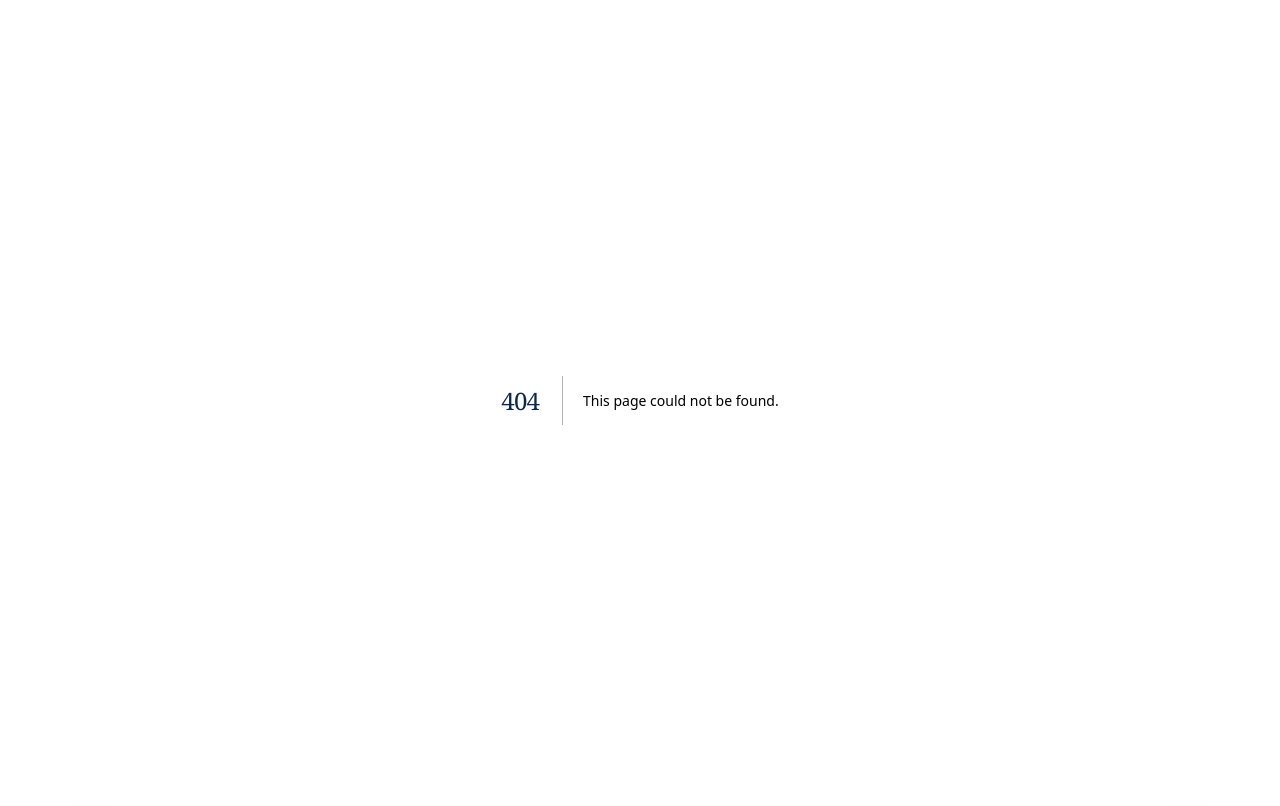
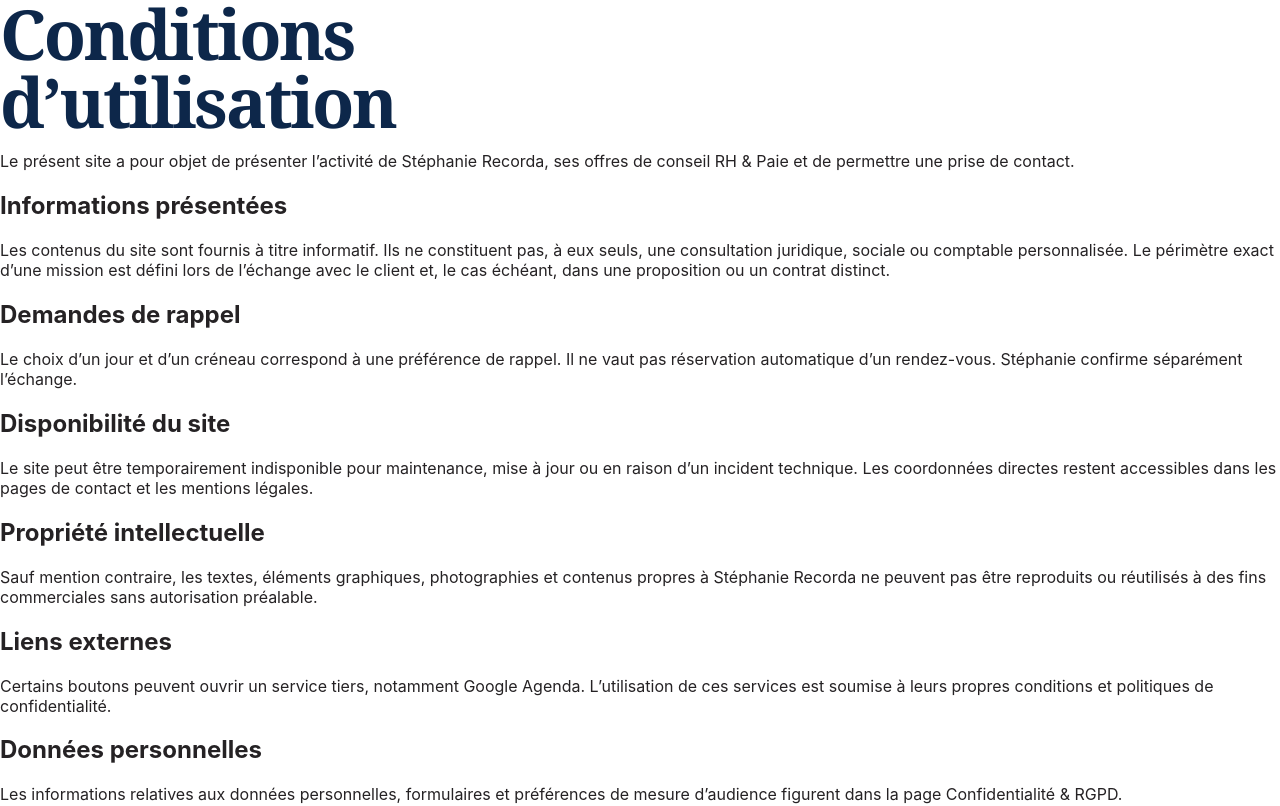
Before and after one commit to yum4nity-code/Site-stephanie, a Next.js app: page /conditions-utilisation in a window 1280 px wide. Before the commit this address had no page. Shown: the top 806 px of the page. Built offline with nearby package versions, Linux system fonts and the light colour scheme.

Commit message:
Add website terms of use page

```diff
--- /dev/null
+++ b/app/conditions-utilisation/page.tsx
@@ -0,0 +1,67 @@
+import type { Metadata } from "next";
+
+export const metadata: Metadata = {
+  title: "Conditions d’utilisation | Stéphanie Recorda",
+  description: "Conditions d’utilisation du site de Stéphanie Recorda — Conseil RH & Paie.",
+};
+
+export default function TermsPage() {
+  return (
+    <main className="legal-shell">
+      <article className="legal-card">
+        <h1>Conditions d’utilisation</h1>
+        <p>
+          Le présent site a pour objet de présenter l’activité de Stéphanie Recorda, ses offres de
+          conseil RH &amp; Paie et de permettre une prise de contact.
+        </p>
+
+        <h2>Informations présentées</h2>
+        <p>
+          Les contenus du site sont fournis à titre informatif. Ils ne constituent pas, à eux seuls,
+          une consultation juridique, sociale ou comptable personnalisée. Le périmètre exact d’une
+          mission est défini lors de l’échange avec le client et, le cas échéant, dans une proposition
+          ou un contrat distinct.
+        </p>
+
+        <h2>Demandes de rappel</h2>
+        <p>
+          Le choix d’un jour et d’un créneau correspond à une préférence de rappel. Il ne vaut pas
+          réservation automatique d’un rendez-vous. Stéphanie confirme séparément l’échange.
+        </p>
+
+        <h2>Disponibilité du site</h2>
+        <p>
+          Le site peut être temporairement indisponible pour maintenance, mise à jour ou en raison
+          d’un incident technique. Les coordonnées directes restent accessibles dans les pages de contact
+          et les mentions légales.
+        </p>
+
+        <h2>Propriété intellectuelle</h2>
+        <p>
+          Sauf mention contraire, les textes, éléments graphiques, photographies et contenus propres à
+          Stéphanie Recorda ne peuvent pas être reproduits ou réutilisés à des fins commerciales sans
+          autorisation préalable.
+        </p>
+
+        <h2>Liens externes</h2>
+        <p>
+          Certains boutons peuvent ouvrir un service tiers, notamment Google Agenda. L’utilisation de ces
+          services est soumise à leurs propres conditions et politiques de confidentialité.
+        </p>
+
+        <h2>Données personnelles</h2>
+        <p>
+          Les informations relatives aux données personnelles, formulaires et préférences de mesure
+          d’audience figurent dans la page{" "}
+          <a href="/confidentialite">Confidentialité &amp; RGPD</a>.
+        </p>
+
+        <h2>Droit applicable</h2>
+        <p>
+          Le site est édité depuis la France. Les règles applicables à la relation commerciale sont
+          précisées, lorsque nécessaire, dans les documents contractuels remis au client.
+        </p>
+      </article>
+    </main>
+  );
+}
```
